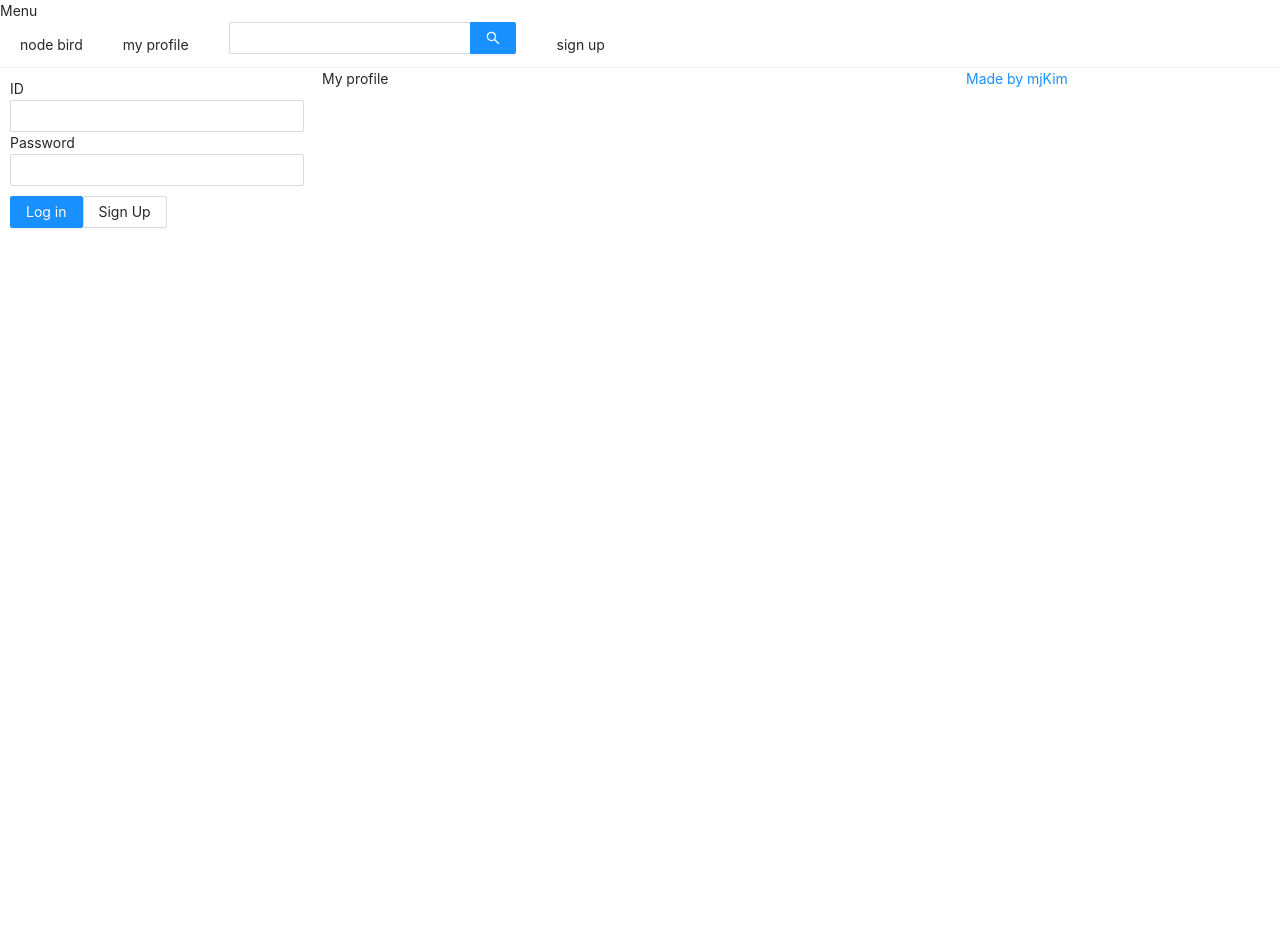
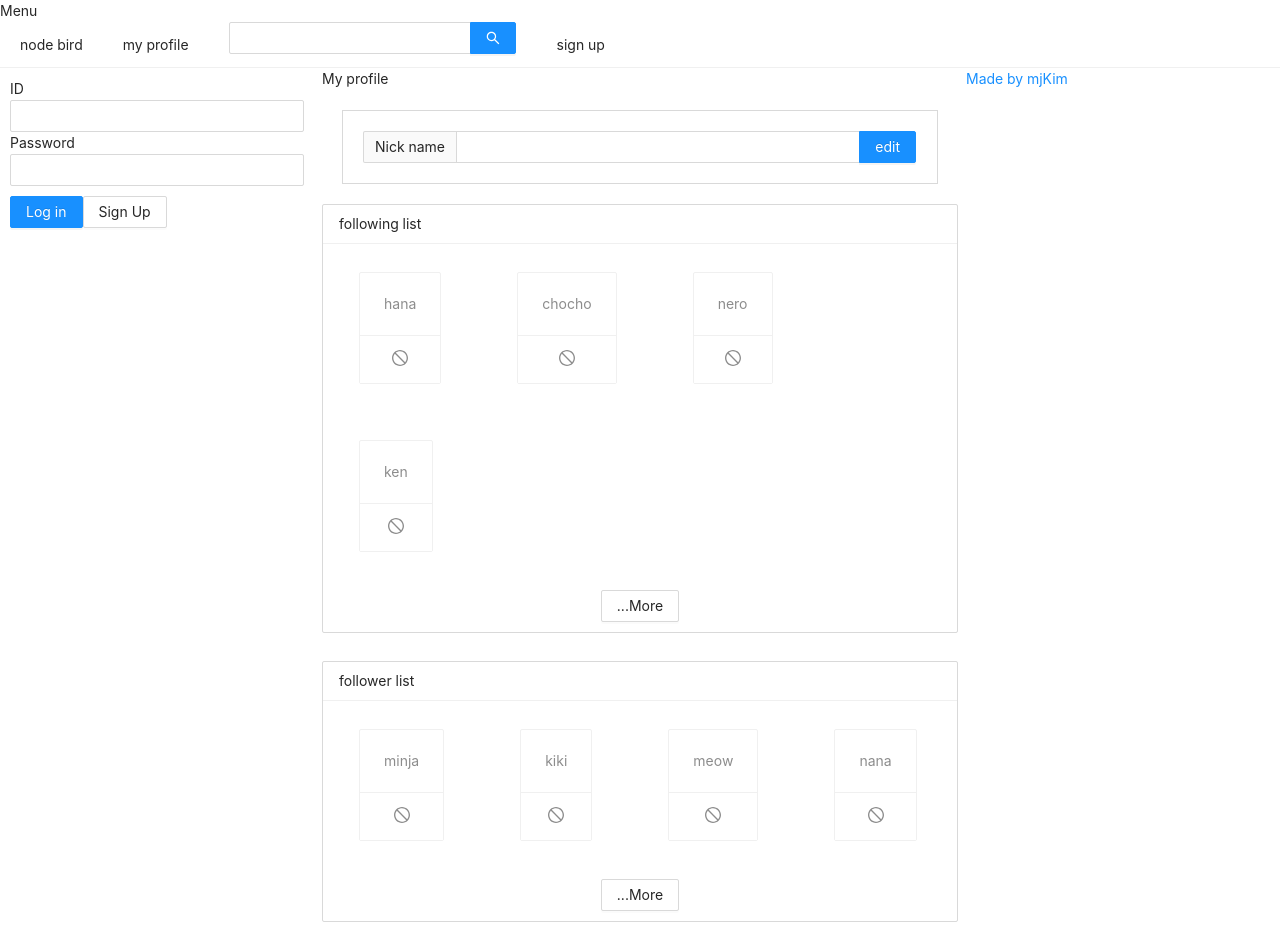
Before and after one commit to wwwkimminja/React_Next.js_nodebirdSNS, a Next.js app in the folder front/: page /profile in a window 1280 px wide. Before the commit the page ends 800 px from the top, so only its background shows below. Built offline with nearby package versions, Linux system fonts and the light colour scheme.

Commit message:
add NicknameEdit, FollowList component on profile page

```diff
--- /dev/null
+++ b/front/components/FollowList.js
@@ -0,0 +1,49 @@
+import {useMemo} from 'react';
+import PropTypes from 'prop-types';
+import {List,Button, Card} from 'antd';
+import { PicCenterOutlined, StopOutlined } from '@ant-design/icons';
+import styled from 'styled-components';
+
+
+const FollowList =({header,data })=>{
+    console.log(data);
+    const listStyle = useMemo(()=>({
+        marginBottom:'28px'
+    }));
+    const moreStyle = useMemo(()=>({
+        textAlign: 'center',
+        margin:'10px'
+    }));
+    const itemStyle = useMemo(()=>({
+        margin:'20px'
+
+    }));
+
+    return (
+        <List
+        style={listStyle}
+        grid={{gutter: 4,xs:2, md:3}}
+        size="small"
+        header={<div>{header}</div>}
+        loadMore={<div style={moreStyle}><Button>...More</Button></div>}
+        bordered
+        dataSource={data}
+        renderItem={(item) =>(
+            <List.Item style={itemStyle}>
+                <Card actions={[<StopOutlined key="stop" />]}>
+                    <Card.Meta description={item.nickname}/>
+                </Card>
+            </List.Item>
+        )}
+        />
+
+    )
+
+};
+
+FollowList.propTypes ={
+    header: PropTypes.string.isRequired,
+    data:PropTypes.array.isRequired,
+}
+
+export default FollowList;
--- a/front/components/LoginForm.js
+++ b/front/components/LoginForm.js
@@ -36,7 +36,7 @@
                 <Input name ="user-id" value ={id} onChange={onChangeId} required />
             </div>
             <div>
-                <lavel htmlFor="user-password" >Password</lavel>
+                <label htmlFor="user-password" >Password</label>
             </div>
             <div >
                 <Input name ="user-password"
--- /dev/null
+++ b/front/components/NicknameEditForm.js
@@ -0,0 +1,16 @@
+
+import {useMemo} from 'react';
+import{Form, Input} from 'antd';
+
+const NicknameEditForm =() =>{
+    const style = useMemo(()=>({ margin:'20px', border:'1px solid #d9d9d9',padding:'20px'}));
+
+    return (
+        <Form style={style}>
+            <Input.Search addonBefore="Nick name" enterButton="edit"/>
+        </Form>
+    )
+
+};
+
+export default NicknameEditForm;
--- a/front/pages/profile.js
+++ b/front/pages/profile.js
@@ -1,14 +1,23 @@
 import AppLayout from "../components/AppLayout";
+import NicknameEditForm from "../components/NicknameEditForm";
+import FollowList from "../components/FollowList";
 import Head from 'next/head';
 
 const Profile =() =>{
+    const followerList =[{nickname:'minja'},{nickname:'kiki'},{nickname:'meow'},{nickname:'nana'}]
+    const followingList =[{nickname:'hana'},{nickname:'chocho'},{nickname:'nero'},{nickname:'ken'}]
     return (
         <AppLayout>
         <Head>
         <title>My Profile |NodeBird</title>
     </Head>
         <div>My profile</div>
+        <NicknameEditForm/>
+        <FollowList header="following list" data={followingList}/>
+        <FollowList header="follower list" data={followerList}/>
         </AppLayout>
+
+
     )
 }
 export default Profile;
```
